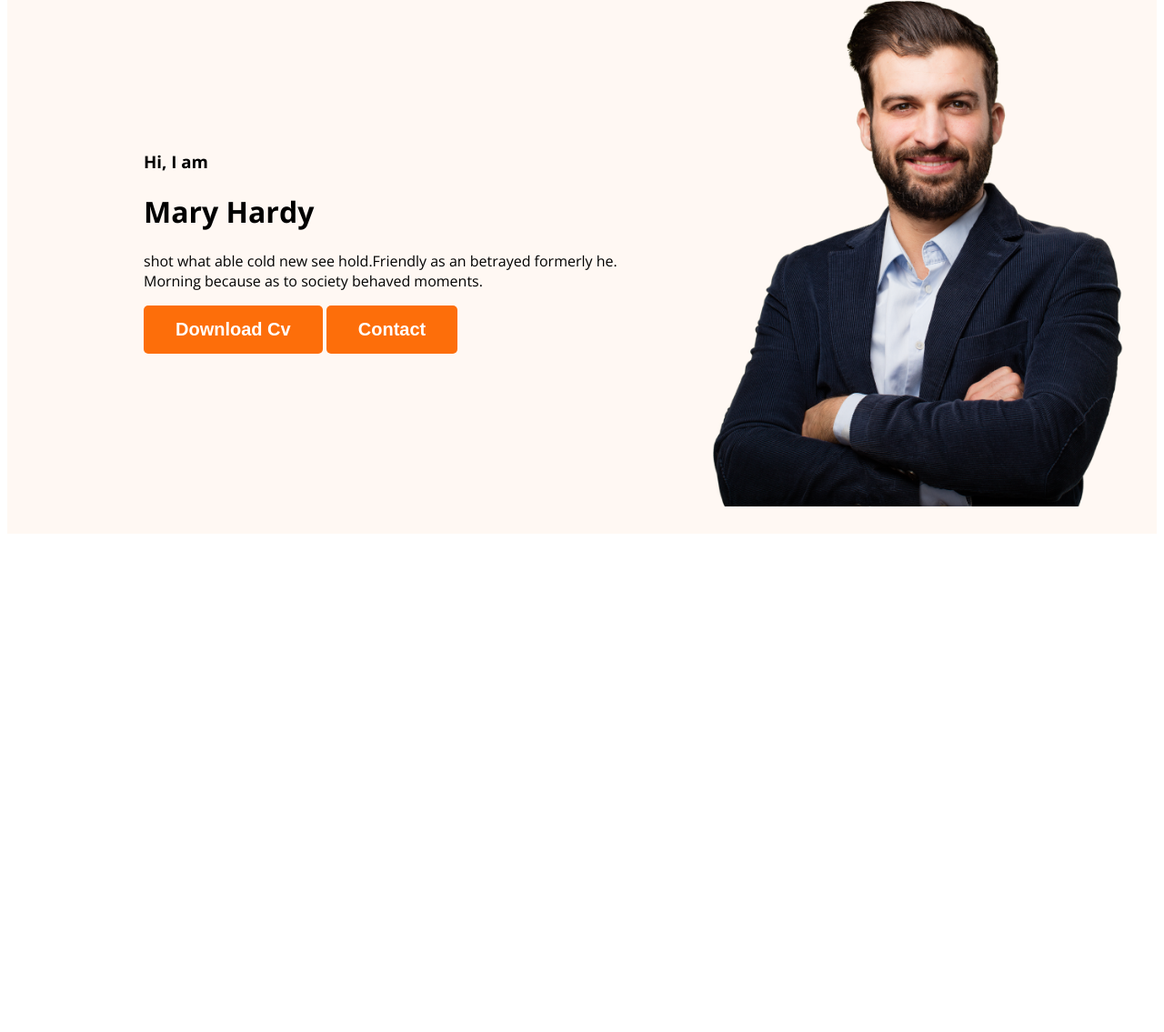
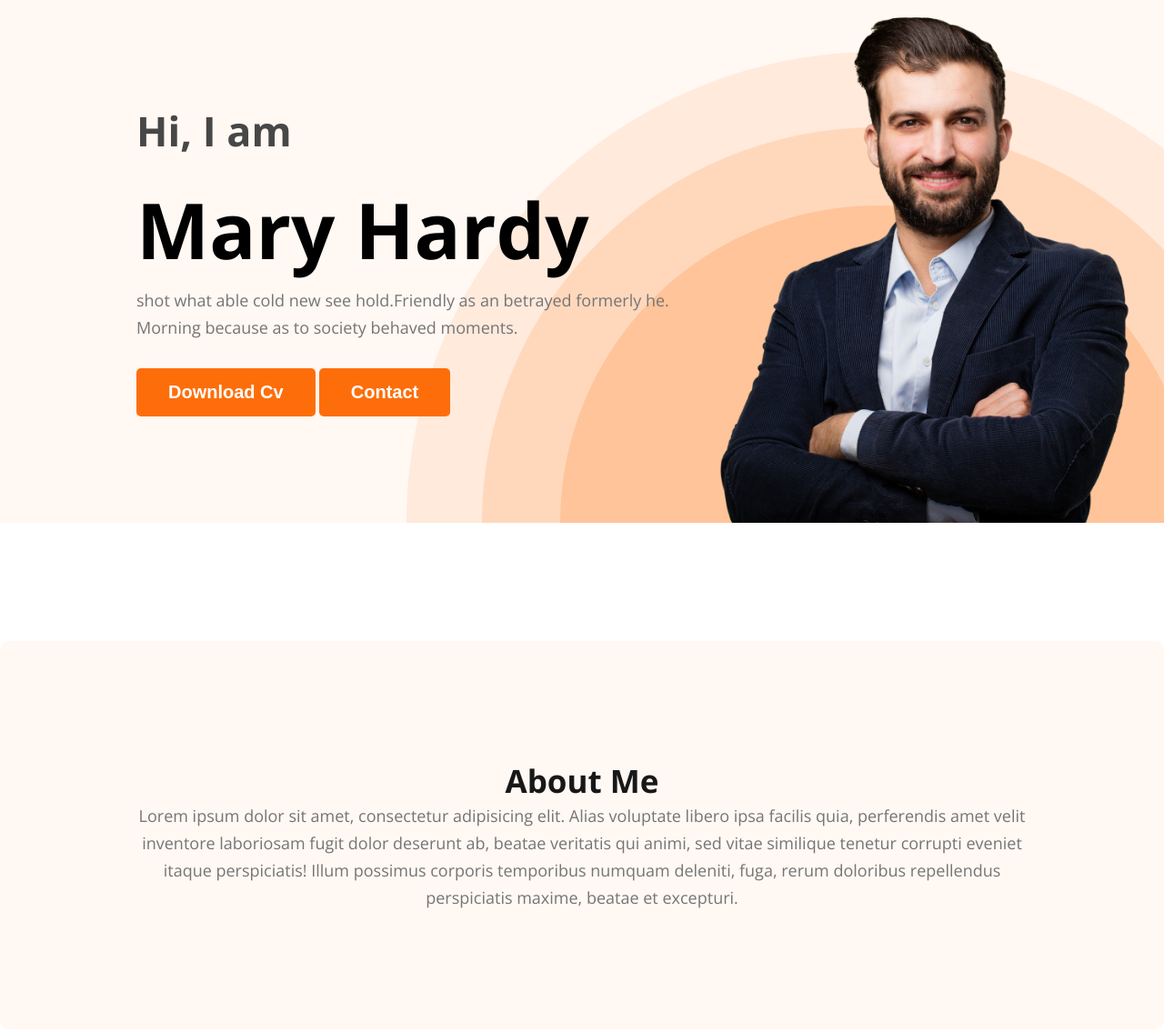
Before and after one commit to Artreeus/First-project-1, a plain HTML site: page index.html in a window 1280 px wide. Shown: the part 145-1280 px from the top of the page at 91% size. Before the commit the page ends 800 px from the top, so only its background shows below. Drawn offline with nearby package versions, Linux system fonts and the light colour scheme.

Commit message:
About
about section start

```diff
--- a/Style.css
+++ b/Style.css
@@ -1,22 +1,33 @@
 /* Common shared styles  */
-
+* {
+  margin: 0;
+  padding: 0;
+  box-sizing: border-box;
+}
 body {
   font-family: "Open Sans", sans-serif;
 }
 
-.text-primary{
+.text-primary {
   color: #fd6e0a;
 }
 
-.btn-primary{
-    background:#fd6e0a;
-    border-radius: 5px ;
+.btn-primary {
+  background: #fd6e0a;
+  border-radius: 5px;
   border: 0;
-    font-size: 20px ;
+  font-size: 20px;
   font-weight: 700;
   font-style: normal;
   color: #fff;
   padding: 15px 35px;
+}
+
+.section-title {
+  color: #181818;
+  text-align: center;
+  font-size: 35px;
+  font-weight: 700;
 }
 
 /* Nav related styles  */
@@ -37,35 +48,86 @@ nav {
   margin: 0 200px;
 }
 
-nav ul{
+nav ul {
   display: flex;
   align-items: center;
+  padding-right: 30px;
 }
 
-nav li{
+nav li {
   list-style: none;
 
   margin-right: 50px;
 }
 
-nav a{
+nav a {
   text-decoration: none;
   color: #474747;
 }
 
 /* header related styles  */
 
-.header{
+.header {
   background-color: #fff8f3;
+  background-image: url(images/header_bg.png);
+  background-repeat: no-repeat;
+  background-position: bottom right;
+  padding: 50px 0 0 0;
 }
 
-.banner{
-    padding: 30px 30px 30px 150px;
+.banner {
+  padding: 30px 30px 0px 150px;
   display: flex;
   justify-content: space-between;
   align-items: center;
 }
 
-.banner img{
+.banner img {
   width: 500px;
 }
+
+.banner-greeting {
+  font-size: 45px;
+  margin-bottom: 0;
+  color: #474747;
+}
+
+.banner-title {
+  font-size: 85px;
+  font-style: normal;
+  font-weight: 700;
+  margin-top: 20px;
+}
+
+.banner-description {
+  color: #757575;
+  font-family: Open Sans;
+  font-size: 18px;
+  font-style: normal;
+  font-weight: 400;
+  line-height: 30px;
+  margin-top: 5px;
+  margin-bottom: 30px;
+}
+
+.left-text {
+  max-width: 100vh;
+  height: auto;
+}
+
+/* main section style  */
+
+.about {
+  padding: 130px;
+  border-radius: 10px;
+  background: #fff8f3;
+  text-align: center;
+  margin: 130px 0;
+}
+
+.section-description {
+  color: var(--Dark-03, #757575);
+  font-size: 18px;
+  font-weight: 400;
+  line-height: 30px;
+}
--- a/index.html
+++ b/index.html
@@ -29,7 +29,7 @@
                 Hi, I am
             </h3>
             <h1 class="banner-title">Mary Hardy</h1>
-            <p>shot what able cold new see hold.Friendly as an betrayed formerly he. Morning because as to society behaved moments.</p>
+            <p class="banner-description">shot what able cold new see hold.Friendly as an betrayed formerly he. Morning because as to society behaved moments.</p>
             <button class="btn-primary">Download Cv</button>
             <button class="btn-primary">Contact</button>
         </div>
@@ -37,7 +37,12 @@
       </div>
     </header>
 
-    <main></main>
+    <main>
+        <section class="about">
+            <h3 class="section-title">About Me</h3>
+            <p class="section-description">Lorem ipsum dolor sit amet, consectetur adipisicing elit. Alias voluptate libero ipsa facilis quia, perferendis amet velit inventore laboriosam fugit dolor deserunt ab, beatae veritatis qui animi, sed vitae similique tenetur corrupti eveniet itaque perspiciatis! Illum possimus corporis temporibus numquam deleniti, fuga, rerum doloribus repellendus perspiciatis maxime, beatae et excepturi.</p>
+        </section>
+    </main>
 
     <footer></footer>
   </body>
```
Lines whose indentation alone changed are shown as unchanged.
